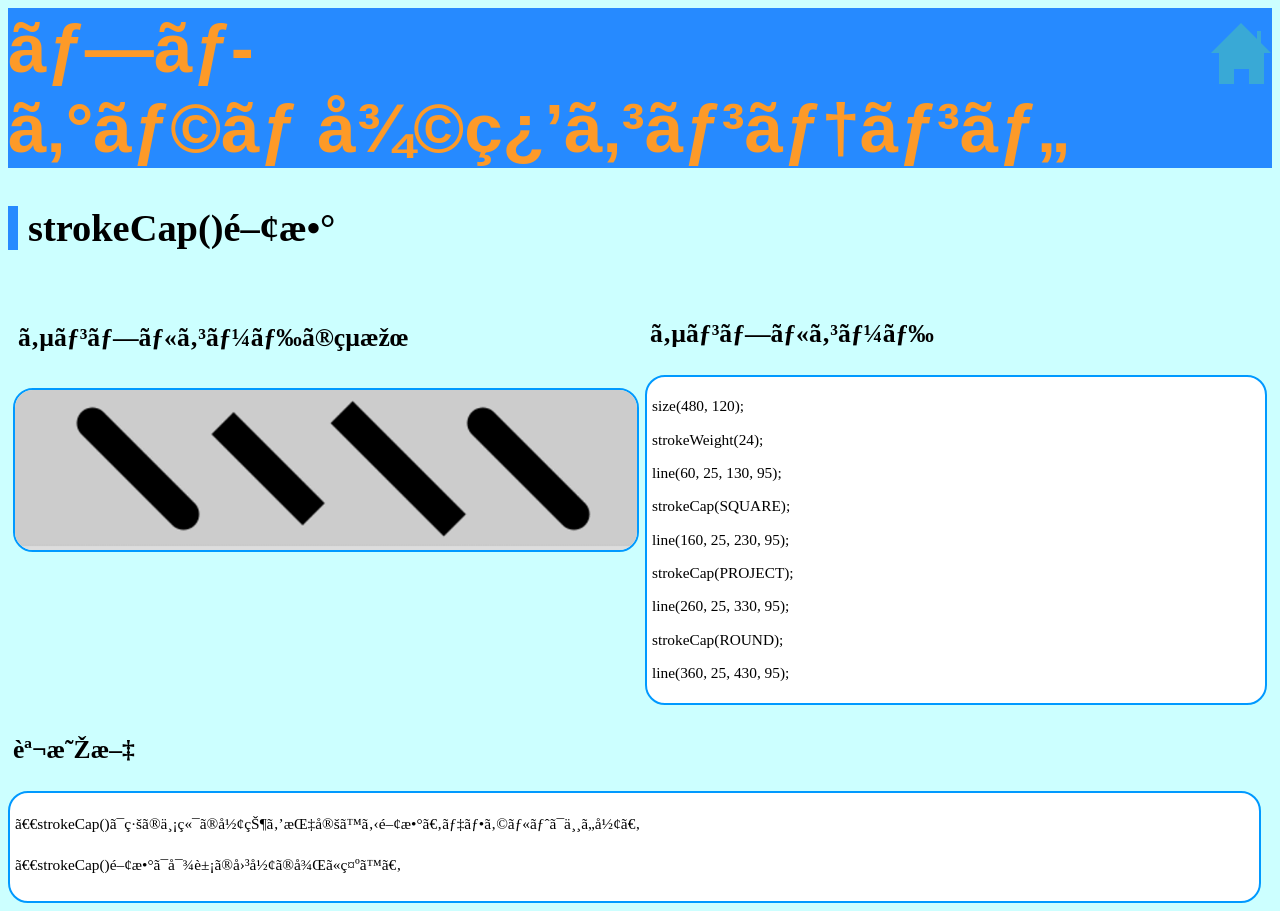
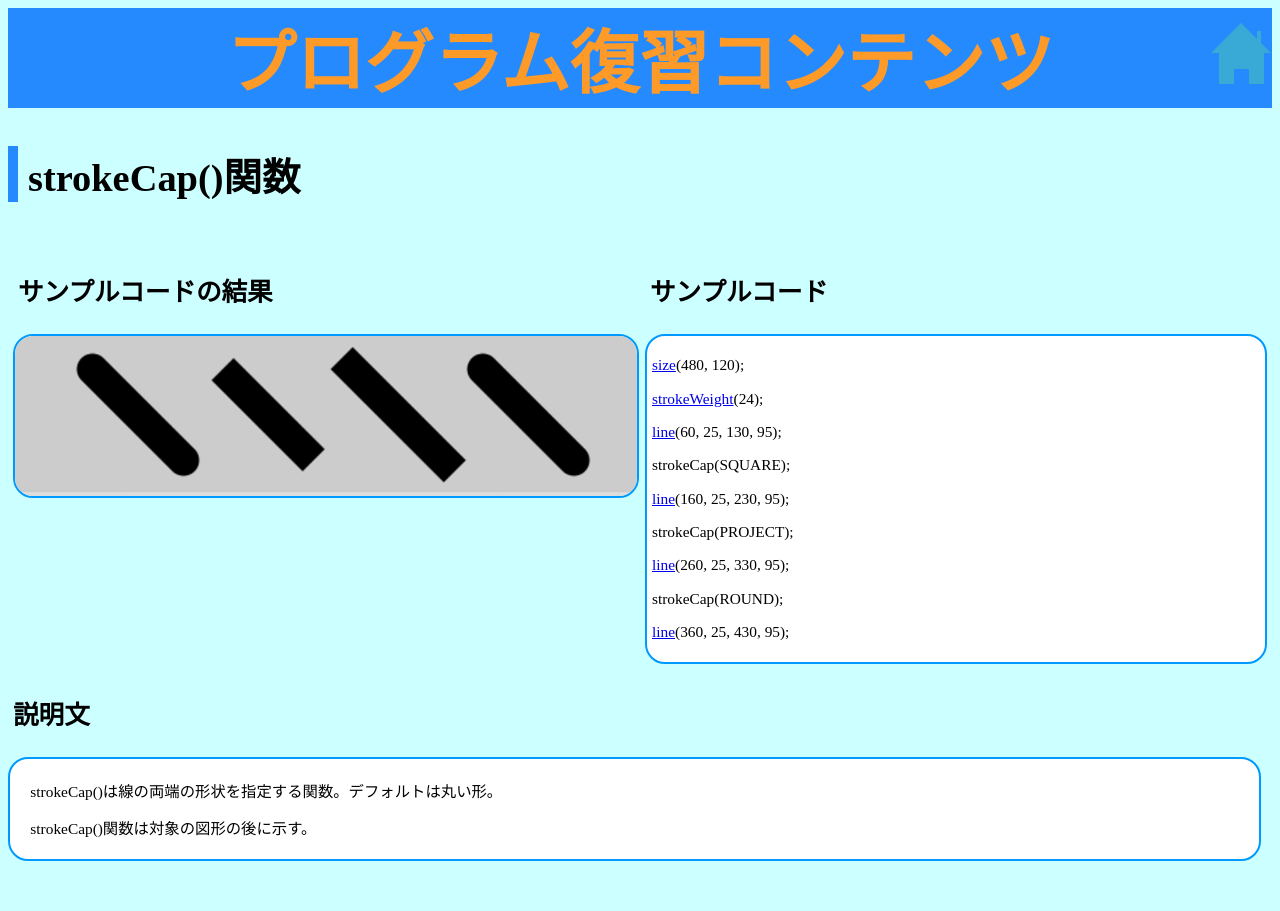
Before and after one commit to o-saringu/strokeCap, a plain HTML site: page index.html in a window 1280 px wide. After the commit the page ends 869 px from the top, so only its background shows below. Drawn offline with Linux system fonts and the light colour scheme.

Commit message:
Update index.html

```diff
--- a/index.html
+++ b/index.html
@@ -1,7 +1,14 @@
 <!DOCTYPE html>
+<html lang="jp">
+
 <head>
-<meta charset="UTF=8">
-<link rel="stylesheet" href="style.css">
+  <meta charset="UTF-8">
+  <link rel="stylesheet" href="style.css">
+  <meta name="viewport" content="width=device-width, initial-scale=1.0">
+
+<link rel="preconnect" href="https://fonts.googleapis.com">
+<link rel="preconnect" href="https://fonts.gstatic.com" crossorigin>
+<link href="https://fonts.googleapis.com/css2?family=Bangers&family=M+PLUS+1p:wght@500&family=Oswald&display=swap" rel="stylesheet">
 </head>
 
 <body>
@@ -22,15 +29,15 @@
 	<div class="yoko1">
 	<div class="komidasi2"><p>サンプルコード</div>
 	<div class="code">
-	<p>size(480, 120);
-	<p>strokeWeight(24);
-	<p>line(60, 25, 130, 95);
+	<p><a href="https://o-saringu.github.io/size/">size</a>(480, 120);
+	<p><a href="https://o-saringu.github.io/strokeWeight/">strokeWeight</a>(24);
+	<p><a href="https://o-saringu.github.io/line/">line</a>(60, 25, 130, 95);
 	<p>strokeCap(SQUARE);
-	<p>line(160, 25, 230, 95);
+	<p><a href="https://o-saringu.github.io/line/">line</a>(160, 25, 230, 95);
 	<p>strokeCap(PROJECT);
-	<p>line(260, 25, 330, 95);
+	<p><a href="https://o-saringu.github.io/line/">line</a>(260, 25, 330, 95);
 	<p>strokeCap(ROUND);
-	<p>line(360, 25, 430, 95);
+	<p><a href="https://o-saringu.github.io/line/">line</a>(360, 25, 430, 95);
 	</div>
 	</div>
 </div>
```
